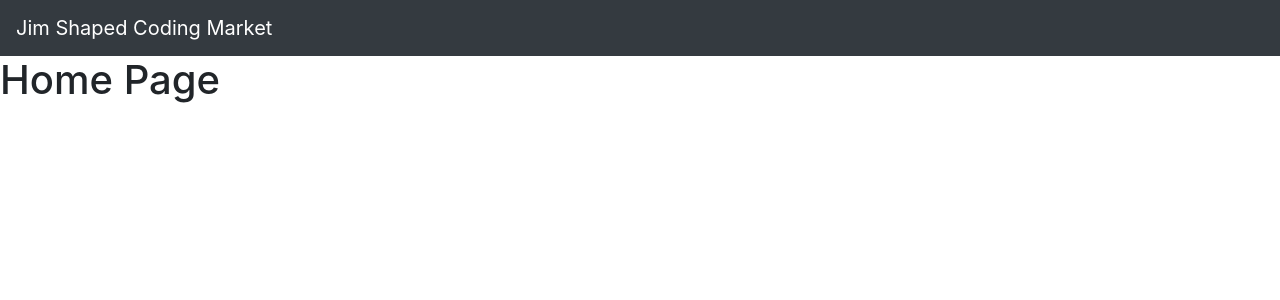
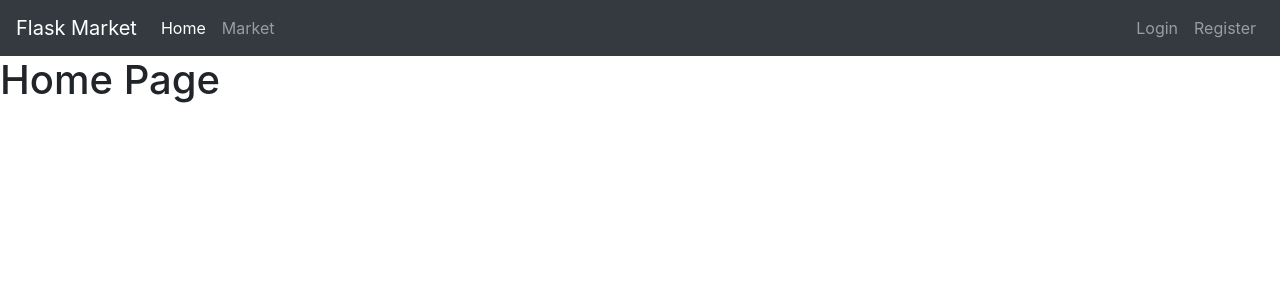
Before and after one commit to kjed/flaskmarket, a Flask app: page / in a window 1280 px wide. Shown: the top 300 px of the page. Run offline with Flask 2, Linux system fonts and the light colour scheme.

Commit message:
modify navbar

```diff
--- a/templates/home.html
+++ b/templates/home.html
@@ -12,11 +12,27 @@
   </head>
   <body>
     <nav class="navbar navbar-expand-md navbar-dark bg-dark">
-      <a class="navbar-brand" href="#">Jim Shaped Coding Market</a>
+      <a class="navbar-brand" href="#">Flask Market</a>
       <button class="navbar-toggler" type="button" data-toggle="collapse" data-target="#navbarNav">
         <span class="navbar-toggler-icon"></span>
       </button>
       <div class="collapse navbar-collapse" id="navbarNav">
+        <ul class="navbar-nav mr-auto">
+          <li class="nav-item active">
+            <a class="nav-link" href="#">Home <span class="sr-only">(current)</span></a>
+          </li>
+          <li class="nav-item">
+              <a class="nav-link" href="#">Market</a>
+          </li>
+        </ul>
+        <ul class="navbar-nav">
+            <li class="nav-item">
+                <a class="nav-link" href="#">Login</a>
+            </li>
+            <li class="nav-item">
+                <a class="nav-link" href="#">Register</a>
+            </li>
+        </ul>
       </div>
     </nav>
     <h1>Home Page</h1>
```
